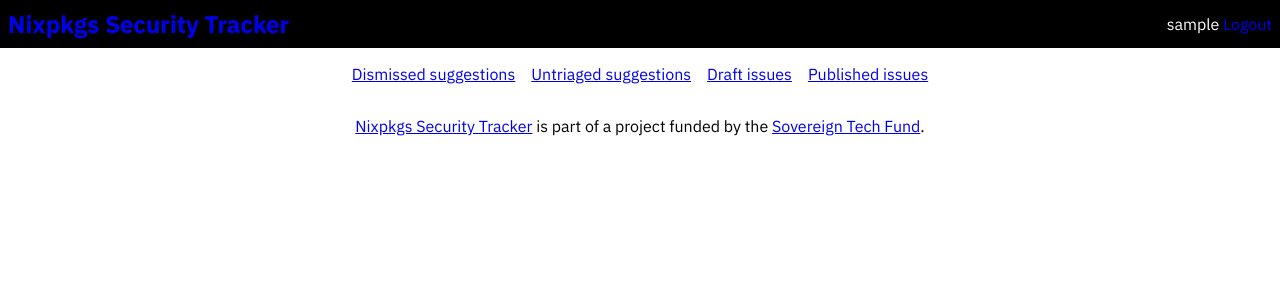
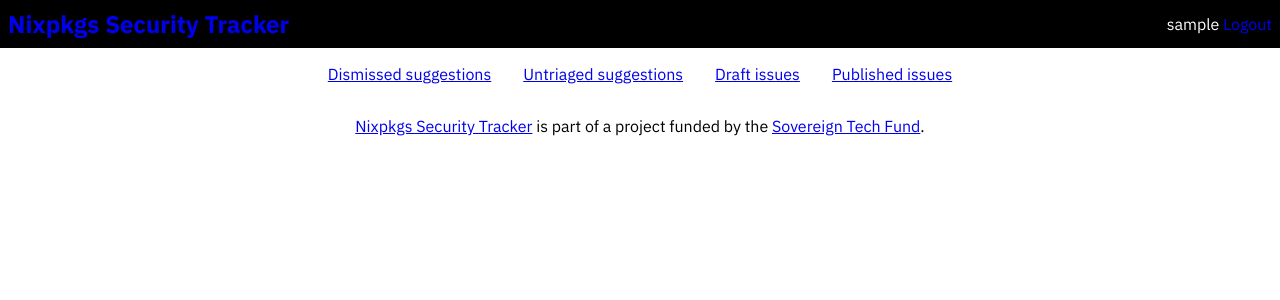
Before and after one commit to Nix-Security-WG/nix-security-tracker, a Django app: template src/website/webview/templates/suggestion_list.html in a window 1280 px wide. Shown: the top 300 px of the page. Run offline with Django 4.2, Linux system fonts and the light colour scheme; the template is opened without the code that fills it, so the values that code supplies are empty; the visitor is signed in with stand-in values (Sample User, id 1); parts of the project's set-up code (start-up, migrations or seed data) failed here and were passed over; some libraries are stand-ins or nearby versions.

Commit message:
fix: unbreak pagination list style (#444)
* fix: unbreak pagination list

and generally use more classes for styling

```diff
--- a/src/website/webview/static/style.css
+++ b/src/website/webview/static/style.css
@@ -373,39 +373,56 @@ body {
   font-family: "IBM Plex Sans Condensed";
 }
 
+nav h1,
+nav ul {
+  padding: 0;
+  margin: 0;
+}
+
 nav.header {
   background-color: black;
   padding: 0.5em;
   display: flex;
   align-items: center;
 }
-nav h1,
-nav ul {
-  padding: 0;
-  margin: 0;
-}
+
 nav.header ul {
   margin-left: auto;
 }
-nav.header ul li {
-  margin-left: 2em;
-  display: inline;
-  flex: center;
-}
+
 nav.header a {
   text-decoration: none;
 }
+
 nav.header a:visited {
   color: white;
   margin: 0;
 }
+
 nav.header span {
   color: white;
 }
+
+.centered-inline-list ul {
+  display: flex;
+  justify-content: center;
+  gap: 2em;
+}
+
+.centered-inline-list > ul li {
+  display: inline;
+  list-style-type: none;
+}
+
+.page-width {
+  max-width: 55rem;
+  margin: auto;
+  padding: 1rem 0;
+}
+
 nav#pagination {
   background-color: unset;
   color: black;
-  justify-content: center;
 }
 
 #testing-disclaimer {
@@ -422,7 +439,7 @@ p {
 }
 
 article {
-  padding: 1em;
+  padding: 0 1em;
 }
 
 footer {
@@ -430,8 +447,6 @@ footer {
 }
 
 nav.issue-pipeline {
-  max-width: 55em;
-  margin: auto;
   padding: 0 0.5em;
 }
 
@@ -440,20 +455,7 @@ nav.issue-pipeline ul {
   margin: 0;
 }
 
-nav.issue-pipeline ul {
-  margin-left: auto;
-  display: flex;
-  justify-content: center;
-  gap: 1em;
-}
-
-nav.issue-pipeline ul li {
-  list-style-type: none;
-}
-
 #suggestion-list {
-  max-width: 55rem;
-  margin: auto;
   display: flex;
   row-gap: 0.5rem;
   padding: 0.5em;
--- a/src/website/webview/templates/components/pagination.html
+++ b/src/website/webview/templates/components/pagination.html
@@ -1,4 +1,4 @@
-<nav id="pagination">
+<nav id="pagination" class="page-width centered-inline-list">
   <ul>
     {% for page_number in adjusted_elided_page_range %}
       <li class="index">
--- a/src/website/webview/templates/suggestion_list.html
+++ b/src/website/webview/templates/suggestion_list.html
@@ -3,8 +3,8 @@
 
 {% block content %}
 
-<header>
-  <nav class="issue-pipeline">
+<header class="page-width">
+  <nav class="issue-pipeline centered-inline-list">
     <ul>
       <li><a href="/dismissed">Dismissed suggestions</a></li>
       <li><a href="/suggestions">Untriaged suggestions</a></li>
@@ -43,7 +43,7 @@ These automatic suggestions were dimissed after initial triaging.
 
 {% endif %}
 
-<div id="suggestion-list">
+<div id="suggestion-list" class="page-width">
   {% for object in object_list %}
     {% suggestion object.proposal object.payload object.activity_log %}
   {% endfor %}
```
